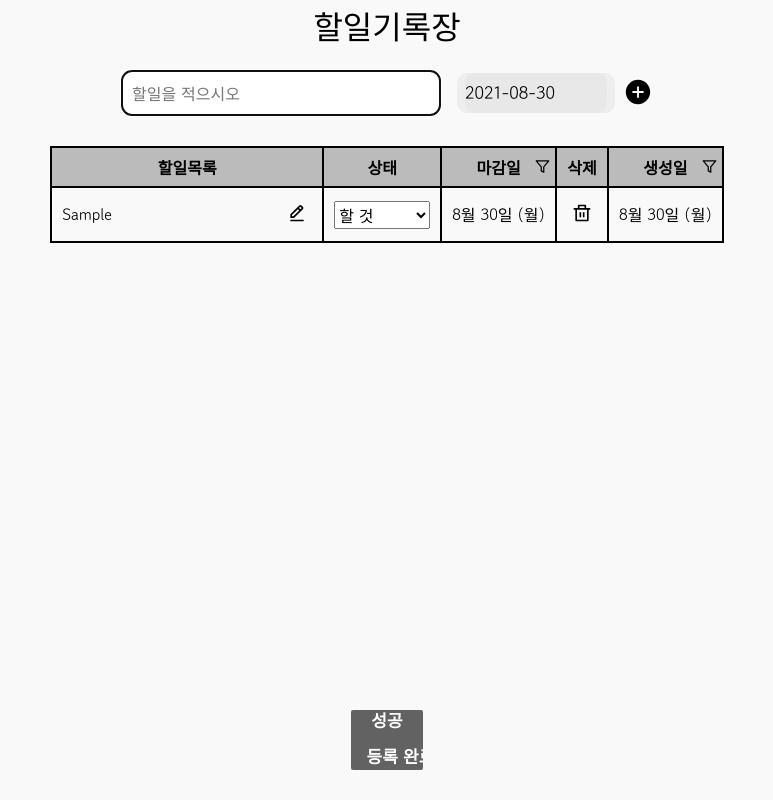
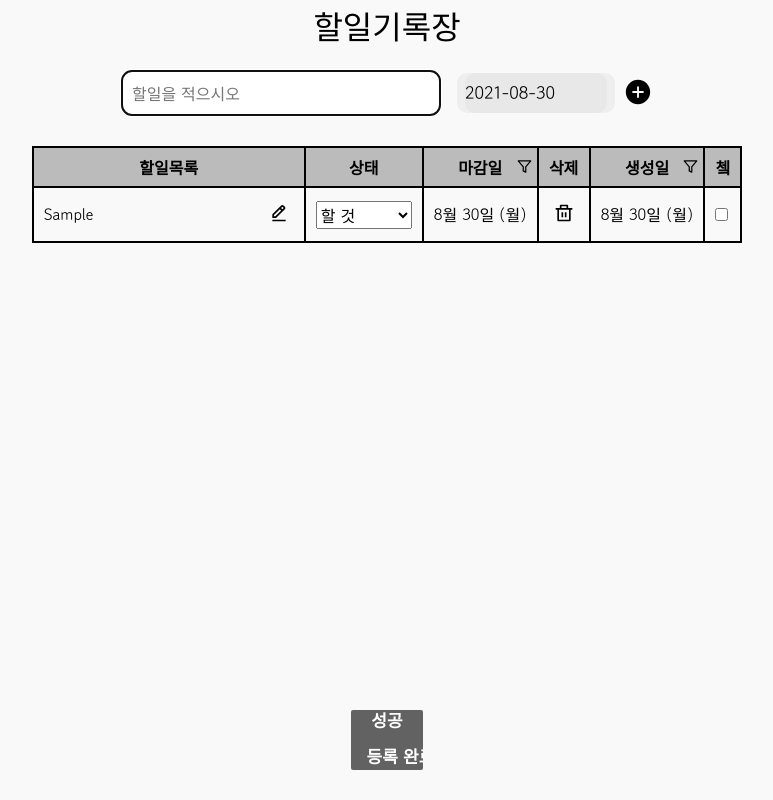
Before and after one commit to sunhwa508/AnotherTodo, a React (Create React App) app: page / in a window 1280 px wide. Both pictures are taken after typing "Sample" into the empty fields and a click on the button 891 px from the left and 92 px from the top of the page. Shown: the whole page, without its empty margins (253-1026 px from the left). Built offline with nearby package versions, Linux system fonts and the light colour scheme.

Commit message:
📝[docs]리드미추가, 함수 주석 추가

```diff
--- a/src/App.tsx
+++ b/src/App.tsx
@@ -13,7 +13,7 @@ function App() {
   useEffect(() => {
     dispatch(loadTodosRequest());
   }, []);
-  console.log(showModal);
+
   return (
     <AppLayout>
       <AddTodoForm />
--- a/src/components/Modal.tsx
+++ b/src/components/Modal.tsx
@@ -1,9 +1,38 @@
 import { useCallback } from 'react';
 import { useDispatch } from 'react-redux';
 import styled from 'styled-components';
+
 import { closeModal } from 'store/actions/action';
 import { ITodo } from 'utils/types';
 import { dateToString } from 'utils/commons';
+
+interface Props {
+  data: ITodo;
+}
+
+function Modal({ data }: Props) {
+  const dispatch = useDispatch();
+
+  const stopPropagation = useCallback((e) => {
+    e.stopPropagation();
+  }, []);
+
+  return (
+    <ModalOverlay onClick={() => dispatch(closeModal())}>
+      <ModalWrapper onClick={stopPropagation}>
+        <h1>할일 상세</h1>
+        <h3>{data.content}</h3>
+        <h4>{data.status}</h4>
+        <p>{dateToString(data.deadLine)}</p>
+        <button type="button" onClick={() => dispatch(closeModal())}>
+          확인
+        </button>
+      </ModalWrapper>
+    </ModalOverlay>
+  );
+}
+
+export { Modal };
 
 const ModalOverlay = styled.div`
   position: absolute;
@@ -38,30 +67,3 @@ const ModalWrapper = styled.div`
     margin: 20px 0;
   }
 `;
-interface Props {
-  data: ITodo;
-}
-
-function Modal({ data }: Props) {
-  const dispatch = useDispatch();
-
-  const stopPropagation = useCallback((e) => {
-    e.stopPropagation();
-  }, []);
-
-  return (
-    <ModalOverlay onClick={() => dispatch(closeModal())}>
-      <ModalWrapper onClick={stopPropagation}>
-        <h1>할일 상세</h1>
-        <h3>{data.content}</h3>
-        <h4>{data.status}</h4>
-        <p>{dateToString(data.deadLine)}</p>
-        <button type="button" onClick={() => dispatch(closeModal())}>
-          확인
-        </button>
-      </ModalWrapper>
-    </ModalOverlay>
-  );
-}
-
-export { Modal };
--- a/src/components/TodoItem.tsx
+++ b/src/components/TodoItem.tsx
@@ -41,6 +41,15 @@ const TodoItem = ({ todo }: Props) => {
     setInputValue({ ...inputValue, [event.target.name]: event.target.value });
     dispatch(editTodoRequest({ ...inputValue, [event.target.name]: event.target.value }));
   };
+
+  const handleCheck = (event: React.ChangeEvent<HTMLInputElement>) => {
+    const { name, checked } = event.target;
+    setInputValue({ ...inputValue, [name]: checked });
+  };
+
+  /**
+   * todo 수정 함수
+   */
   const onClickEdit = () => {
     if (inputValue.content.trim().length === 0) {
       dispatch(showToast({ showToast: true, title: '👀', desc: '할일을 입력해주세요' }));
@@ -49,6 +58,9 @@ const TodoItem = ({ todo }: Props) => {
     setEditMode((prev) => !prev);
   };
 
+  /**
+   * todo값 수정 이후 todos.todoList 값이 변경 된다면 localstorage 업데이트
+   */
   useEffect(() => {
     localStorage.setItem('todos', JSON.stringify(todos.todoList));
   }, [todos.todoList]);
@@ -100,6 +112,19 @@ const TodoItem = ({ todo }: Props) => {
         </button>
       </StyledRemoveTd>
       <td>{dateToString(todo.createdAt)}</td>
+      <td>
+        <input
+          onChange={(e) => {
+            handleCheck(e);
+          }}
+          key={todo.id}
+          id={todo.id}
+          type="checkbox"
+          name="isCheck"
+          checked={inputValue.isCheck}
+        />
+        <label htmlFor={todo.id} />
+      </td>
     </>
   );
 };
--- a/src/components/TodoList.tsx
+++ b/src/components/TodoList.tsx
@@ -18,6 +18,9 @@ function TodoList() {
   const { todos, removeTodoLoading } = useSelector((state: IrootType) => state.todoReducer);
   const [sortType, setSortType] = useState(true);
 
+  /**
+   * 생성일, 마감일별로 sorting 리덕스 Request를 요청하는 함수
+   */
   const handleSorting = (isCreated: boolean) => {
     setSortType((prev) => !prev);
     if (isCreated) {
@@ -47,6 +50,7 @@ function TodoList() {
                 <FiFilter size={15} />
               </button>
             </StyledTh>
+            <th>쳌</th>
           </tr>
         </thead>
         <tbody>
--- a/src/store/actions/action.ts
+++ b/src/store/actions/action.ts
@@ -1,6 +1,5 @@
 import { ITodo } from 'utils/types';
 import { InitialToastProps } from 'store/reducers/toastReducer';
-import { InitialModalProps } from 'store/reducers/modalReducer';
 
 export const LOAD_TODOS_REQUEST = 'LOAD_TODOS_REQUEST';
 export const LOAD_TODOS_SUCCESS = 'LOAD_TODOS_SUCCESS';
--- a/src/store/reducers/todoReducer.ts
+++ b/src/store/reducers/todoReducer.ts
@@ -1,7 +1,7 @@
 import produce from 'immer';
 import { AnyAction } from 'redux';
-import * as TYPES from '../actions/action';
-import { ITodoList, Status } from '../../utils/types';
+import * as TYPES from 'store/actions/action';
+import { ITodoList } from 'utils/types';
 
 export interface InitialTodosProps {
   todos: ITodoList;
--- a/src/store/sagas/index.ts
+++ b/src/store/sagas/index.ts
@@ -3,7 +3,6 @@ import { all, fork } from 'redux-saga/effects';
 import todosSaga from './todo';
 import toastSaga from './toast';
 
-// rootSaga를 만들고 우리가 하고싶은 비동기 함수들을 넣어준다.
 export default function* rootSaga() {
   yield all([fork(todosSaga), fork(toastSaga)]);
 }
--- a/src/store/sagas/toast.ts
+++ b/src/store/sagas/toast.ts
@@ -1,16 +1,19 @@
-import { fork, all, delay, put, takeLeading } from 'redux-saga/effects';
+import { fork, all, delay, put, throttle, takeLatest } from 'redux-saga/effects';
 import { SHOW_TOAST, CLOSE_TOAST } from 'store/actions/action';
 
 export function* showToast() {
-  yield delay(5000);
+  yield delay(3000);
   yield put({
     type: CLOSE_TOAST,
   });
 }
 
-// 반복클릭방지
+/**
+ * 반복 클릭 방지
+ * 마지막 함수가 호출된 후 일정 시간이 지나기 전에 다시 호출되지 않도록 함
+ */
 function* watchToast() {
-  yield takeLeading(SHOW_TOAST, showToast);
+  yield throttle(3000, SHOW_TOAST, showToast);
 }
 
 export default function* toastSaga() {
--- a/src/store/sagas/todo.ts
+++ b/src/store/sagas/todo.ts
@@ -1,4 +1,4 @@
-import { put, delay, takeLatest, all, fork, call } from 'redux-saga/effects';
+import { put, delay, takeLatest, all, fork } from 'redux-saga/effects';
 import { AnyAction } from 'redux';
 import axios, { AxiosResponse } from 'axios';
 import {
@@ -46,12 +46,15 @@ export function* loadTodos() {
 }
 
 function addTodoAPI(data: ITodo) {
-  return data;
-  // return axios.post(`${BASE_URL}/todo/${data.id}`, data);
+  try {
+    return axios.post(`${BASE_URL}/todo/${data.id}`, data);
+  } catch (err) {
+    throw new Error('Cannot find addTodoAPI');
+  }
 }
 
 export function* addTodo(action: AnyAction) {
-  const { data } = yield call(addTodoAPI, action.data);
+  // const { data } = yield call(addTodoAPI, action.data);
   try {
     yield delay(1000);
     yield put({
@@ -66,8 +69,16 @@ export function* addTodo(action: AnyAction) {
   }
 }
 
+function removeTodoAPI(data: ITodo) {
+  try {
+    return axios.post(`${BASE_URL}/todo/${data.id}`, data);
+  } catch (err) {
+    throw new Error('Cannot find removeTodoAPI');
+  }
+}
+
 export function* removeTodo(action: AnyAction) {
-  // const { data } = yield call(loadTodosAPI);
+  // const { data } = yield call(removeTodoAPI, action.data);
   try {
     yield delay(1000);
     yield put({
@@ -82,8 +93,16 @@ export function* removeTodo(action: AnyAction) {
   }
 }
 
+function editTodoAPI(data: ITodo) {
+  try {
+    return axios.post(`${BASE_URL}/todo/${data.id}`, data);
+  } catch (err) {
+    throw new Error('Cannot find editTodoAPI');
+  }
+}
+
 export function* editTodo(action: AnyAction) {
-  // const { data } = yield call(loadTodosAPI);
+  // const { data } = yield call(editTodoAPI, action.data);
   try {
     yield put({
       type: EDIT_TODO_SUCCESS,
@@ -98,26 +117,24 @@ export function* editTodo(action: AnyAction) {
 }
 
 export function* sortByDeadline(action: AnyAction) {
-  // const { data } = yield call(loadTodosAPI);
   try {
     yield put({
       type: SORT_BY_DEADLINE_SUCCESS,
       data: action.data,
     });
   } catch (error) {
-    throw new Error('sorting ERROR');
+    throw new Error('cannot find sortByDeadline');
   }
 }
 
 export function* sortByCreatedAt(action: AnyAction) {
-  // const { data } = yield call(loadTodosAPI);
   try {
     yield put({
       type: SORT_BY_CREATEDAT_SUCCESS,
       data: action.data,
     });
   } catch (error) {
-    throw new Error('sorting ERROR');
+    throw new Error('cannot find sortByCreatedAt');
   }
 }
 
```
Also changed, not shown: src/components/AddTodoForm.tsx (+10 -0 lines), 1 other file (tests, documents, lock files or other folders).
